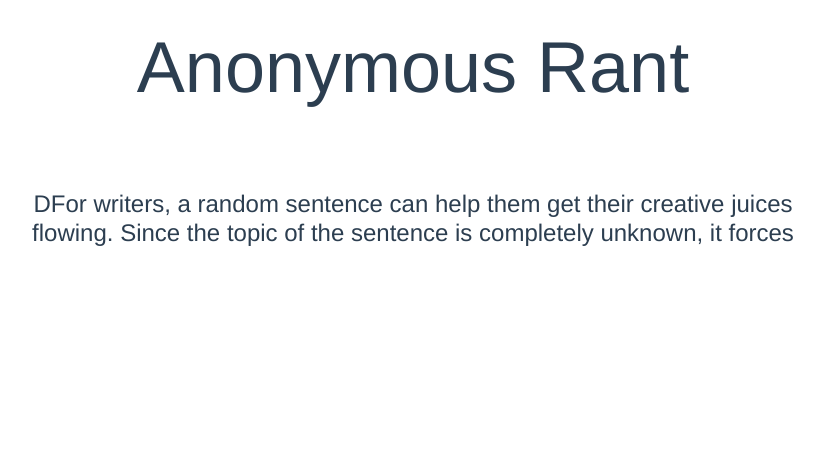
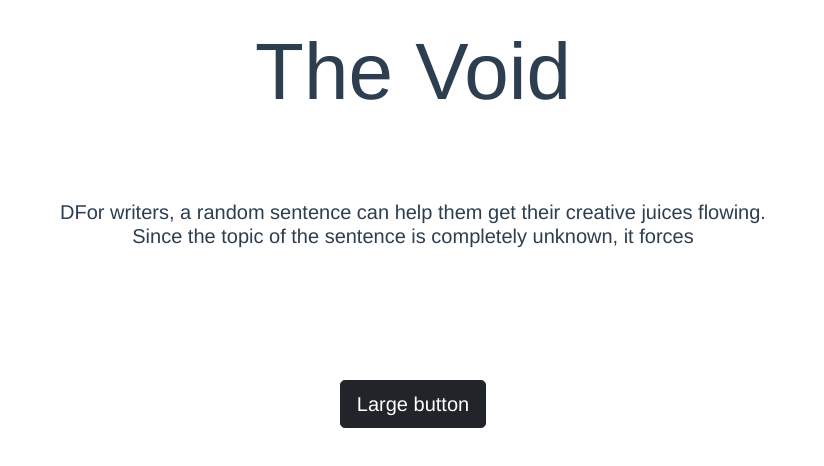
Before and after one commit to EB1811/Anonymous-venting-website, a Vue app: page / in a window 1280 px wide. Shown: the top 466 px of the page, without its empty margins (227-1051 px from the left). Built offline with nearby package versions, Linux system fonts and the light colour scheme.

Commit message:
Skeleton home page structure complete

```diff
--- a/src/router/index.js
+++ b/src/router/index.js
@@ -6,7 +6,7 @@ const routes = [
     path: '/',
     name: 'Home',
     component: Home
-  },
+  }
 ]
 
 const router = createRouter({
--- a/src/views/Home.vue
+++ b/src/views/Home.vue
@@ -1,14 +1,23 @@
 <template>
   <div class="container-fluid vh-100">
     <div class="row p-4">
-      <h1 class="display-2">Anonymous Rant</h1>
+      <h1 class="display-1" style="font-weight: 500">The Void</h1>
     </div>
-    <div class="row mt-5 justify-content-center">
-      <div class="col-8">
-        <h4>
+    <div class="row m-5 justify-content-center">
+      <div class="col-xs-12 col-md-8">
+        <h5 style="font-weight: 300">
           DFor writers, a random sentence can help them get their creative juices flowing. Since the topic of the sentence is completely unknown, it forces
-        </h4>
+        </h5>
       </div>
+    </div>
+    <div class="row justify-content-center align-items-center h-25">
+      <div class="col">
+        <button type="button" class="btn btn-dark btn-lg">Large button</button>
+      </div>
+    </div>
+
+    <div>
+
     </div>
   </div>
 </template>
```
